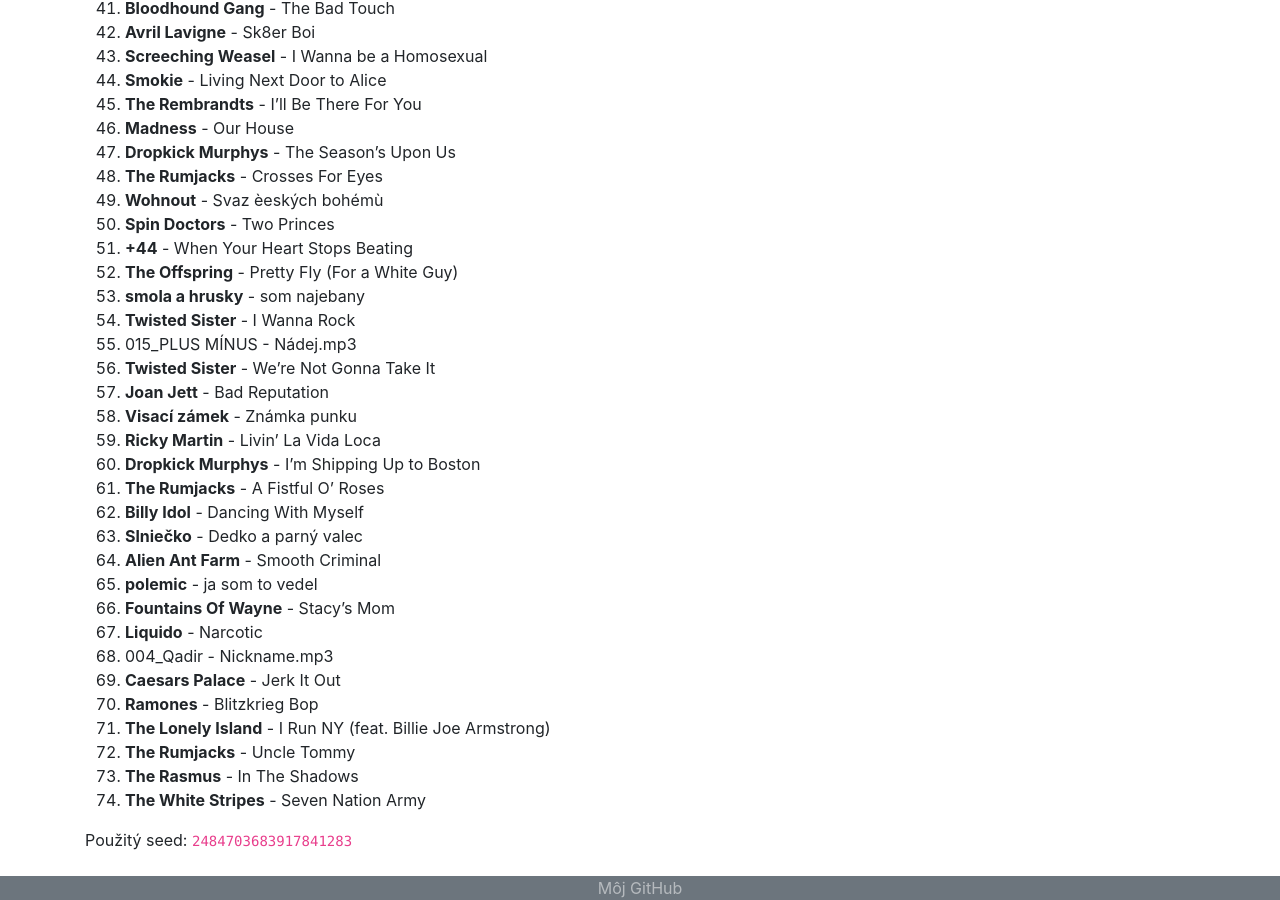
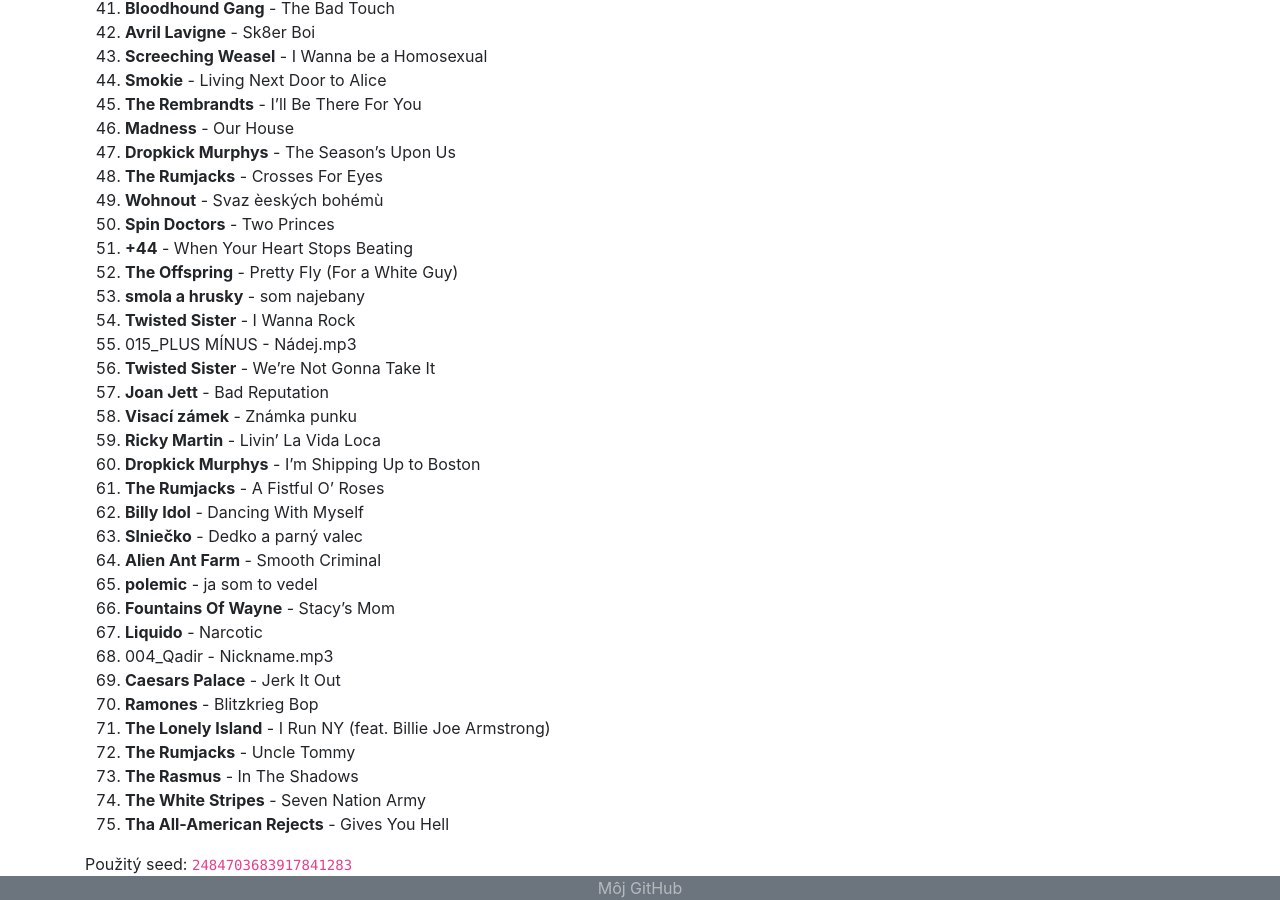
Before and after one commit to MatusPilnan/MatusPilnan.github.io, a Jekyll site: the page built from barjake_redkovky.md, in a window 1280 px wide and 900 px high, scrolled down 1180 px. Built offline with Jekyll 4.4.1, drawn with Linux system fonts in a browser that asks for light colours.

Commit message:
Update barjake_redkovky.md

````diff
--- a/barjake_redkovky.md
+++ b/barjake_redkovky.md
@@ -82,5 +82,6 @@
 72. **The Rumjacks** - Uncle Tommy
 73. **The Rasmus** - In The Shadows
 74. **The White Stripes** - Seven Nation Army
+75. **Tha All-American Rejects** - Gives You Hell
 
 Použitý seed: ```2484703683917841283```
````
